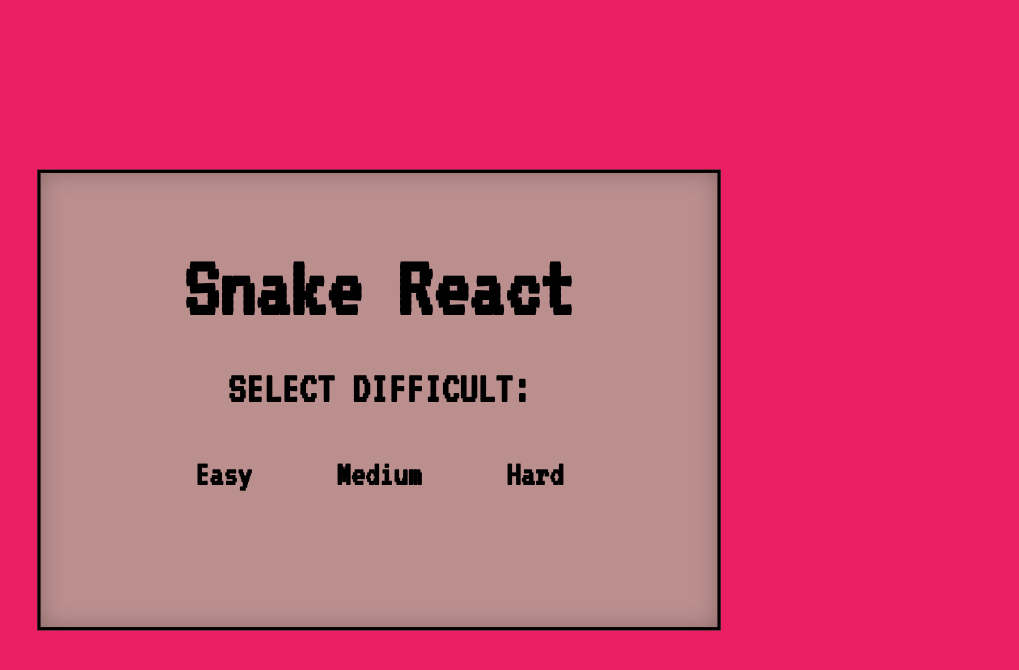
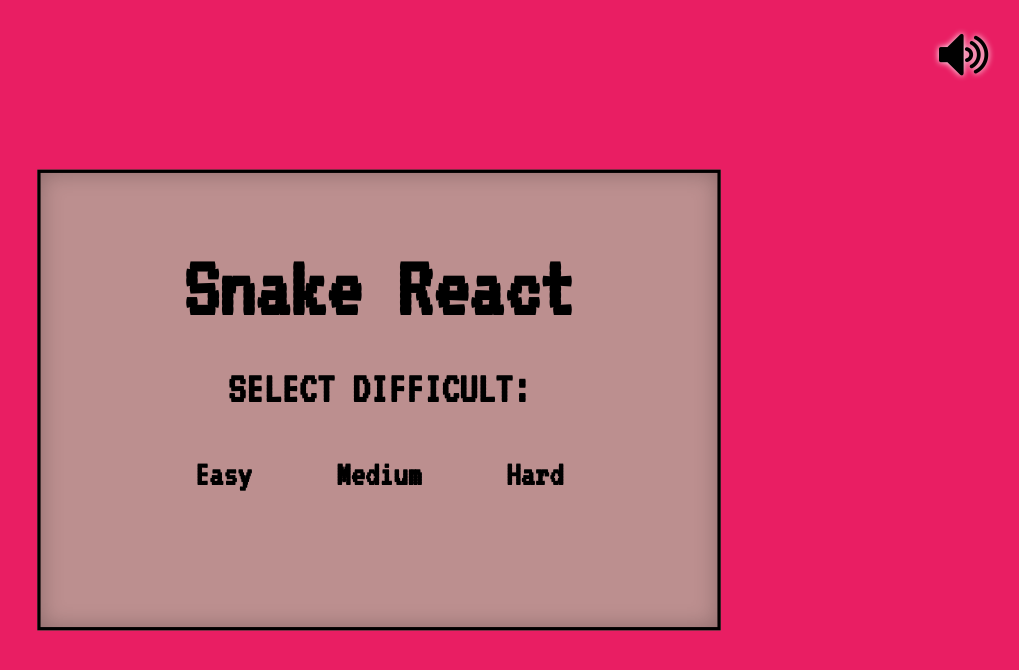
Before and after one commit to Fedex159/snake-react, a React (Create React App) app: page / in a window 1280 px wide. Shown: the top 670 px of the page, without its empty margins (261-1280 px from the left). Built offline with nearby package versions, Linux system fonts and the light colour scheme.

Commit message:
state for manage the audio

```diff
--- a/src/components/Home/Home.jsx
+++ b/src/components/Home/Home.jsx
@@ -2,12 +2,14 @@ import React, { useState } from "react";
 import Game from "../Game/Game";
 import Points from "./Points/Points";
 import Scale from "./Scale/Scale";
+import AudioControl from "./AudioControl/AudioControl";
 import s from "./Home.module.css";
 
 function Home() {
   const [points, setPoints] = useState(0);
   const [maxPoints, setMaxPoints] = useState(0);
   const [showPoints, setShowPoints] = useState(false);
+  const [enableSound, setEnableSound] = useState(true);
 
   return (
     <div className={s.container}>
@@ -16,9 +18,11 @@ function Home() {
           setPoints={setPoints}
           setMaxPoints={setMaxPoints}
           setShowPoints={setShowPoints}
+          enableSound={enableSound}
         />
         {showPoints ? <Points points={points} maxPoints={maxPoints} /> : null}
       </Scale>
+      <AudioControl enableSound={enableSound} setEnableSound={setEnableSound} />
     </div>
   );
 }
```
